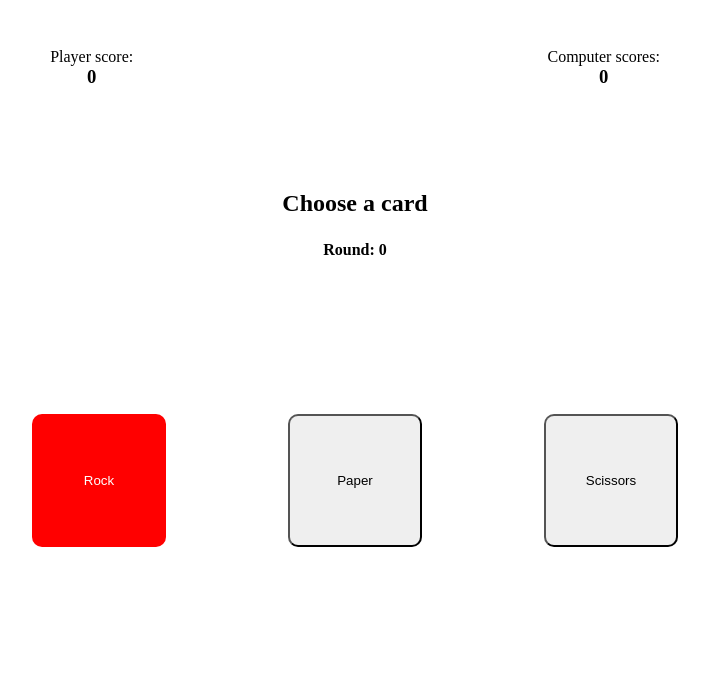
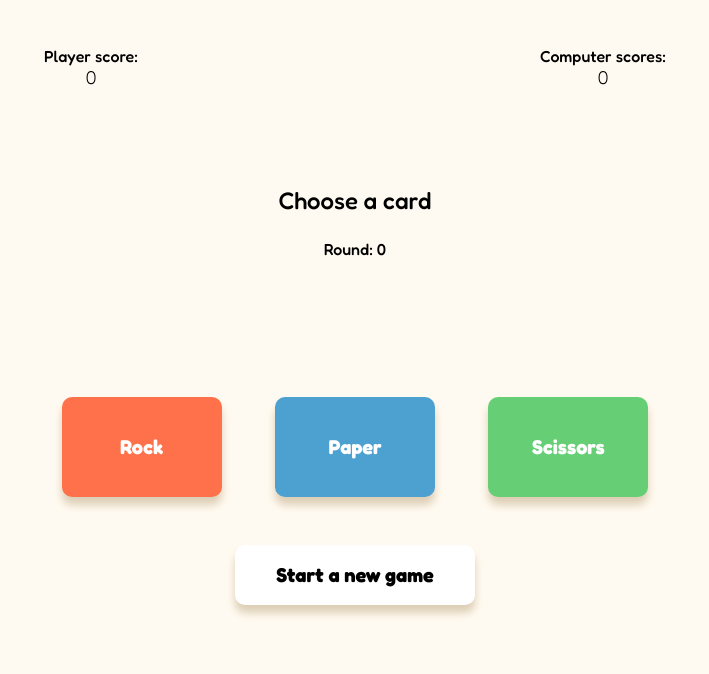
Before and after one commit to Ale269/Rock-paper-scissor, a plain HTML site: page index.html in a window 1280 px wide. Shown: the part 126-800 px from the top of the page, without its empty margins (285-994 px from the left). Drawn offline with Linux system fonts and the light colour scheme.

Commit message:
Finish styling

```diff
--- a/index.html
+++ b/index.html
@@ -5,6 +5,10 @@
     <meta http-equiv="X-UA-Compatible" content="IE=edge">
     <meta name="viewport" content="width=device-width, initial-scale=1.0">
     <link rel="stylesheet" href="style/style.css">
+
+    <link rel="preconnect" href="https://fonts.googleapis.com">
+    <link rel="preconnect" href="https://fonts.gstatic.com" crossorigin>
+    <link href="https://fonts.googleapis.com/css2?family=Fredoka:wght@300;500;700&display=swap" rel="stylesheet">
 
     <title>Rock, Paper and Scissors game Project</title>
 </head>
@@ -34,6 +38,10 @@
         <input type="button" value="Scissors" class="start-the-game Scissor-card" placeholder="Scissors">
     </div>
 
+    <div class="restart">
+        <input type="button" value="Start a new game" id="start-again" placeholder="Start again">
+    </div>
+
     <script src="javascript/main.js"></script>
 </body>
 </html>
--- a/style/style.css
+++ b/style/style.css
@@ -2,6 +2,7 @@
     margin: 0;
     padding: 0;
     box-sizing: border-box;
+    font-family: 'Fredoka', sans-serif;
 }
 
 body {
@@ -9,41 +10,86 @@ body {
     display: flex;
     flex-direction: column;
     align-items: center;
+    background-color: #FFFAF1;
 }
 
 h1 {
     margin-top: 2em;
+    font-weight: 700;
+}
+
+h2 {
+    font-weight: 500;
+}
+
+h3 {
+    font-weight: 300;
+}
+
+p {
+    font-weight: 500;
+}
+
+h4 {
+    font-weight: 500;
 }
 
 .input-container {
     display: flex;
-    height: 30%;
-    width: 60%;
+    width: 50%;
     justify-content: space-around;
-    margin-bottom: 5em;
+    margin-bottom: 3em;
 }
 
 input {
-    height: 10em;
-    width: 10em;
+    height: 5em;
+    width: 25%;
     border-radius: 10px;
+    font-size: 20px;
+    font-weight: 700;
+    font-family: 'Fredoka', sans-serif;
 }
 
 .Rock-card {
-    background-color: red;
+    background-color: #FF714B;
     outline: none;
     color: #fff;
     border: none;
+    box-shadow: 0px 8px 8px #DDCEB5;
 }
 
 .Rock-card:active {
-    background-color: blue;
+    background-color: #C2583B;
+}
+
+.Paper-card {
+    background-color: #4DA1D1;
+    outline: none;
+    color: #FFF;
+    border: none;
+    box-shadow: 0px 8px 8px #DDCEB5;
+}
+
+.Paper-card:active {
+    background-color: #4386AD;
+}
+
+.Scissor-card {
+    background-color: #66CF76;
+    outline: none;
+    color: #FFF;
+    border: none;
+    box-shadow: 0px 8px 8px #DDCEB5;
+}
+
+.Scissor-card:active {
+    background-color: #3DAA4E;
 }
 
 .result {
     display: flex;
     width: 80%;
-    height: 70%;
+    height: 50%;
     flex-direction: column;
     align-items: center;
     text-align: center;
@@ -65,3 +111,24 @@ input {
 #game-round-result {
     margin-bottom: 1em;
 }
+
+.restart {
+    width: 40%;
+    display: flex;
+    flex-direction: column;
+    align-items: center;
+}
+
+#start-again {
+    background-color: #fff;
+    width: 12em;
+    height: 3em;
+    outline: none;
+    color: #000;
+    border: none;
+    box-shadow: 0px 8px 8px #DDCEB5;
+}
+
+#start-again:active {
+    background-color: #CFCFCF;
+}
```
